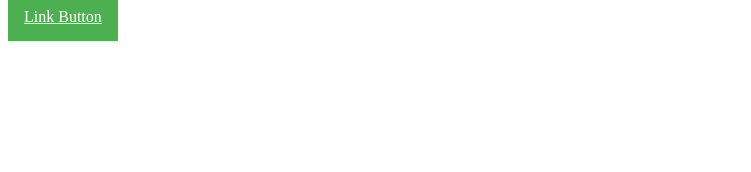
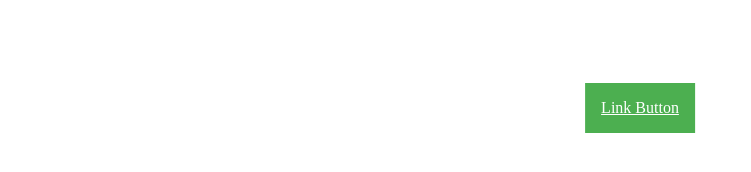
Before and after one commit to AwesomeTy79/meme, a plain HTML site: page index.html in a window 1280 px wide. Shown: the whole page, without its empty margins (0-751 px from the left). Drawn offline with nearby package versions, Linux system fonts and the light colour scheme.

Commit message:
Update index.html

```diff
--- a/index.html
+++ b/index.html
@@ -5,8 +5,15 @@
 	</head>
 	<body>
 		<style>
+		div.p {
+			position: relative;
+			}
 		.btn {
-		    top-margin: 100px;
+		  position: absolute;
+		  top: 50%;
+		  left: 50%;
+		  transform: translate(-50%, -50%);
+		    margin-top: 100px;
 		    background-color: #4CAF50;
 		    color: white;
 		    padding: 16px;
@@ -15,7 +22,9 @@
     		    cursor: pointer;
 			}
 		</style>
+		<div class='p'>
 		<a href="#" class="btn" onclick='randmeme()'>Link Button</a>
+		</div>
 	</body>
 
 
```
